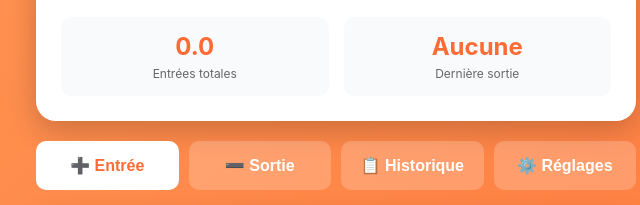
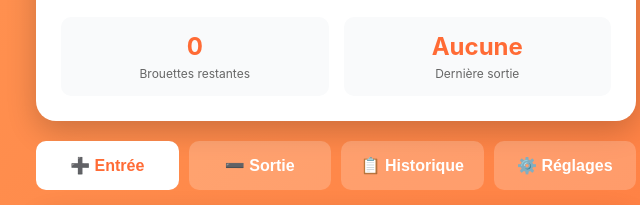
Before and after one commit to OGtito/StockBois, a plain HTML site: page index.html in a window 1280 px wide. Shown: the part 299-504 px from the top of the page, 304-944 px from the left. Drawn offline with Linux system fonts and the light colour scheme; no server answers.

Commit message:
Add files via upload

```diff
--- a/index.html
+++ b/index.html
@@ -327,8 +327,8 @@
 
             <div class="stats">
                 <div class="stat-box">
-                    <div class="stat-value" id="totalEntries">0</div>
-                    <div class="stat-label">Entrées totales</div>
+                    <div class="stat-value" id="totalWheelbarrowsLeft">0</div>
+                    <div class="stat-label">Brouettes restantes</div>
                 </div>
                 <div class="stat-box">
                     <div class="stat-value" id="lastExitDuration">-</div>
@@ -640,7 +640,7 @@
                 alertElement.classList.remove('show');
             }
 
-            document.getElementById('totalEntries').textContent = data.entries.reduce((sum, e) => sum + parseFloat(e.quantity), 0).toFixed(1);
+            document.getElementById('totalWheelbarrowsLeft').textContent = Math.round(stock * data.settings.wheelbarrowsPerStere);
 
             const lastExitElement = document.getElementById('lastExitDuration');
             if (data.exits.length > 0) {
```
